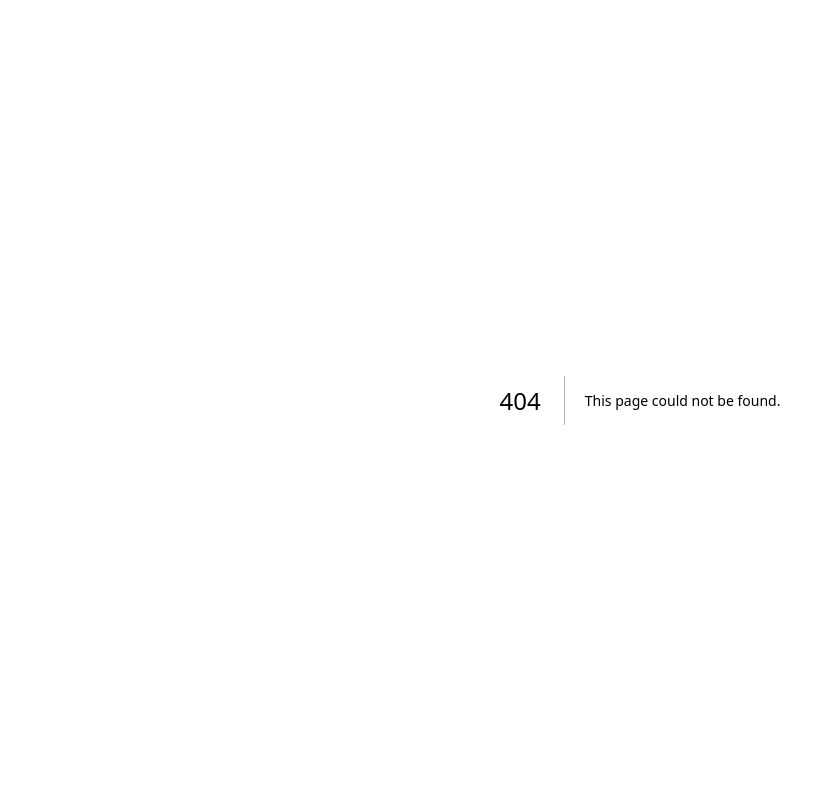
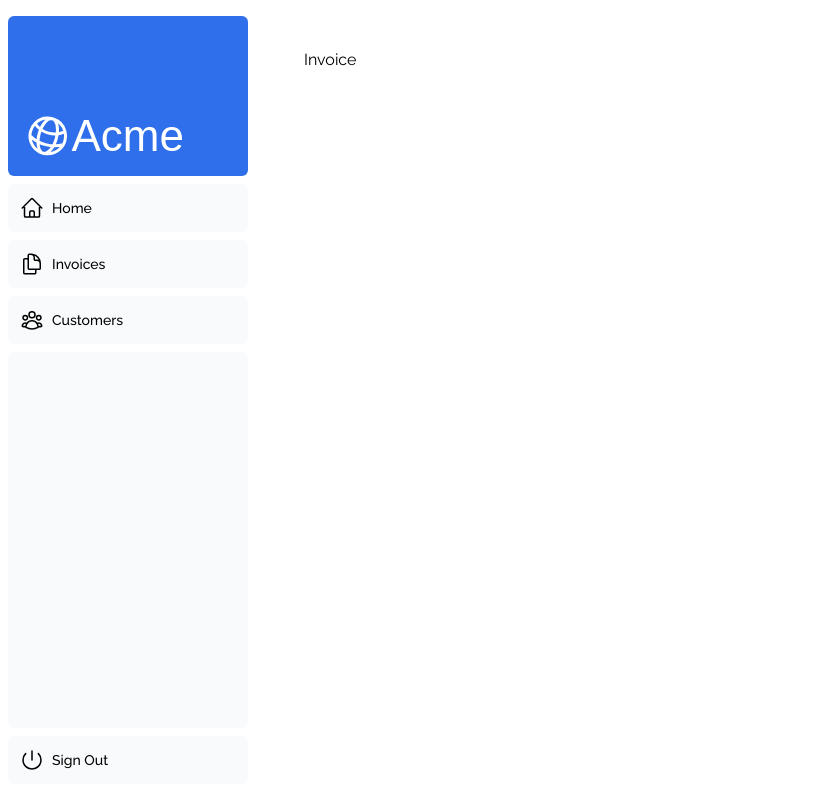
Before and after one commit to emil0519/Next.js-practice, a Next.js app: page /dashboard/invoices in a window 1280 px wide. Before the commit this address had no page. Shown: the whole page, without its empty margins (0-835 px from the left). Built offline with nearby package versions, Linux system fonts and the light colour scheme; a web font is replaced by a local one.

Commit message:
feat: Created nested route

```diff
--- /dev/null
+++ b/app/dashboard/customers/page.tsx
@@ -0,0 +1,9 @@
+import React from 'react'
+
+const Customer = () => {
+  return (
+    <div>Customer</div>
+  )
+}
+
+export default Customer
--- /dev/null
+++ b/app/dashboard/invoices/page.tsx
@@ -0,0 +1,9 @@
+import React from 'react'
+
+const Invoice = () => {
+  return (
+    <div>Invoice</div>
+  )
+}
+
+export default Invoice
--- /dev/null
+++ b/app/dashboard/layout.tsx
@@ -0,0 +1,15 @@
+import SideNav from '@/app/ui/dashboard/sidenav';
+
+// Concept: Layout
+// Partial rendering- only children will be rerender, not layout
+
+export default function Layout({ children }: { children: React.ReactNode }) {
+  return (
+    <div className="flex h-screen flex-col md:flex-row md:overflow-hidden">
+      <div className="w-full flex-none md:w-64">
+        <SideNav />
+      </div>
+      <div className="flex-grow p-6 md:overflow-y-auto md:p-12">{children}</div>
+    </div>
+  );
+}
--- /dev/null
+++ b/app/dashboard/page.tsx
@@ -0,0 +1,12 @@
+// Concept: Colocate
+// When creating new next.js route, only create new folder under app
+// But only content return by page.tsx will be accessible
+// Folder without page.tsx under app will not be route
+
+const Page = () => {
+  return (
+    <div>Dashboard page</div>
+  )
+}
+
+export default Page
--- a/app/ui/dashboard/nav-links.tsx
+++ b/app/ui/dashboard/nav-links.tsx
@@ -3,6 +3,10 @@
   HomeIcon,
   DocumentDuplicateIcon,
 } from '@heroicons/react/24/outline';
+import Link from 'next/link';
+
+// Concept: Link optimization
+// Link allow client-side rendering by js, prevent full-page reload
 
 // Map of links to display in the side navigation.
 // Depending on the size of the application, this would be stored in a database.
@@ -22,14 +26,14 @@
       {links.map((link) => {
         const LinkIcon = link.icon;
         return (
-          <a
+          <Link
             key={link.name}
             href={link.href}
             className="flex h-[48px] grow items-center justify-center gap-2 rounded-md bg-gray-50 p-3 text-sm font-medium hover:bg-sky-100 hover:text-blue-600 md:flex-none md:justify-start md:p-2 md:px-3"
           >
             <LinkIcon className="w-6" />
             <p className="hidden md:block">{link.name}</p>
-          </a>
+          </Link>
         );
       })}
     </>
```
Also changed, not shown: progress.txt (added).
